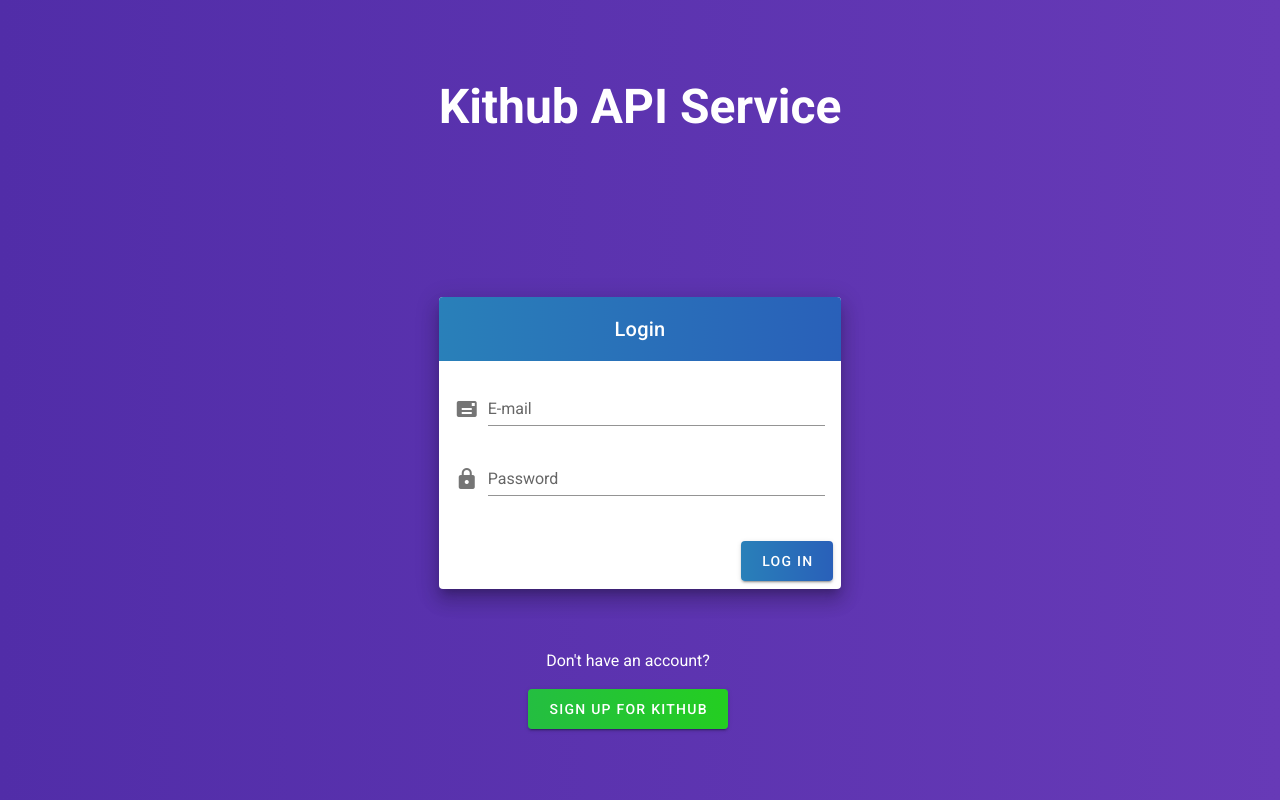
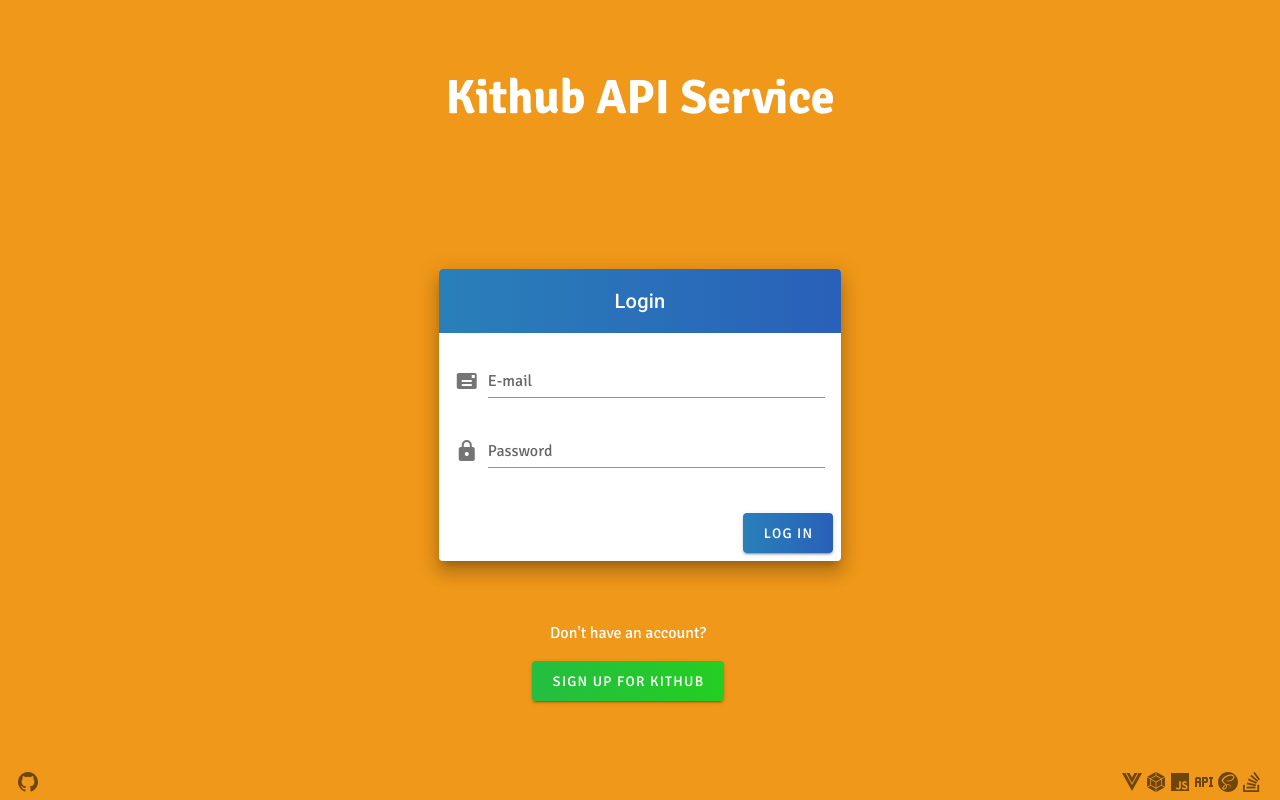
Before and after one commit to Ercan93/Kithub, a Vue app: page /login in a window 1280 px wide. Built offline with nearby package versions, Linux system fonts and the light colour scheme.

Commit message:
Css update

```diff
--- a/src/components/appFooter.vue
+++ b/src/components/appFooter.vue
@@ -1,7 +1,7 @@
 <template>
   <v-footer class="footer justify-center white--text mb-0" app>
     <a href="https://github.com/Ercan93" target="_blank">
-      <v-icon color="grey">mdi-github</v-icon>
+      <v-icon>mdi-github</v-icon>
     </a>
 
     <p class="mb-0 ml-auto">
@@ -17,6 +17,6 @@
 <style lang="sass" scoped >
 .footer
     background: #F09819
-    background: -webkit-linear-gradient(to right, #480048, #F09819)
-    background: linear-gradient(to right, #480048, #F09819)
+    background: -webkit-linear-gradient(to right, #F09819, #F09819)
+    background: linear-gradient(to right, #F09819, #F09819)
 </style>
--- a/src/components/endpointCard.vue
+++ b/src/components/endpointCard.vue
@@ -11,7 +11,7 @@
         dense
         border="left"
         type="info"
-        color="#DD5919"
+        color="#DE5919"
         v-if="endpoint.alert"
       >{{endpoint.alert}}</v-alert>
       <v-alert
@@ -63,15 +63,17 @@ export default {
 </script>
 <style lang="sass" scoped>
 .code
+    font-family: 'Fira Code', monospace
+    font-weight: 500
     font-size: 20px
     padding: 20px 10px
     letter-spacing: 1px
     line-height: 20px
     border-radius: 10px
     width: auto
-    background: #F09819
-    background: -webkit-linear-gradient(to right, #480048, #F09819)
-    background: linear-gradient(to right, #480048, #F09819)
+    background: #480048
+    background: -webkit-linear-gradient(to right, #480048, #480048)
+    background: linear-gradient(to right, #480048, #480048)
     .result
         line-height: 28px
 a
--- a/src/views/Login.vue
+++ b/src/views/Login.vue
@@ -77,12 +77,15 @@
           </v-col>
         </v-row>
       </v-container>
+      <app-footer></app-footer>
     </v-main>
   </v-app>
 </template>
 <script>
+import appFooter from "@/components/appFooter";
 export default {
   name: "LoginPage",
+  components: { appFooter },
   data() {
     return {
       email: "",
@@ -155,9 +158,10 @@ export default {
 </script>
 <style lang="sass" scoped>
 .container
-    background: #673AB7
-    background: -webkit-linear-gradient(to right, #512DA8, #673AB7)
-    background: linear-gradient(to right, #512DA8, #673AB7)
+    font-family: 'Signika', sans-serif
+    background: #F09819
+    background: -webkit-linear-gradient(to right, #F09819, #F09819)
+    background: linear-gradient(to right, #F09819, #F09819)
     .header
         font-size: 24px
     .login
--- a/src/views/Profile.vue
+++ b/src/views/Profile.vue
@@ -1,5 +1,5 @@
 <template>
-  <v-app>
+  <v-app class="profile">
     <v-app-bar class="app-bar" app>
       <h1 class="brand-name">Kithub</h1>
       <span class="ml-auto white--text">{{email}}</span>
@@ -51,10 +51,12 @@ export default {
 };
 </script>
 <style lang="sass" scoped>
-.app-bar
-    background: #16222A
-    background: -webkit-linear-gradient(to right, #3A6073, #16222A)
-    background: linear-gradient(to right, #3A6073, #16222A)
+.profile
+    font-family: 'Signika', sans-serif
+    .app-bar
+        background: #16222A
+        background: -webkit-linear-gradient(to right, #3A6073, #16222A)
+        background: linear-gradient(to right, #3A6073, #16222A)
 
     .brand-name
         color: #F09819
```
